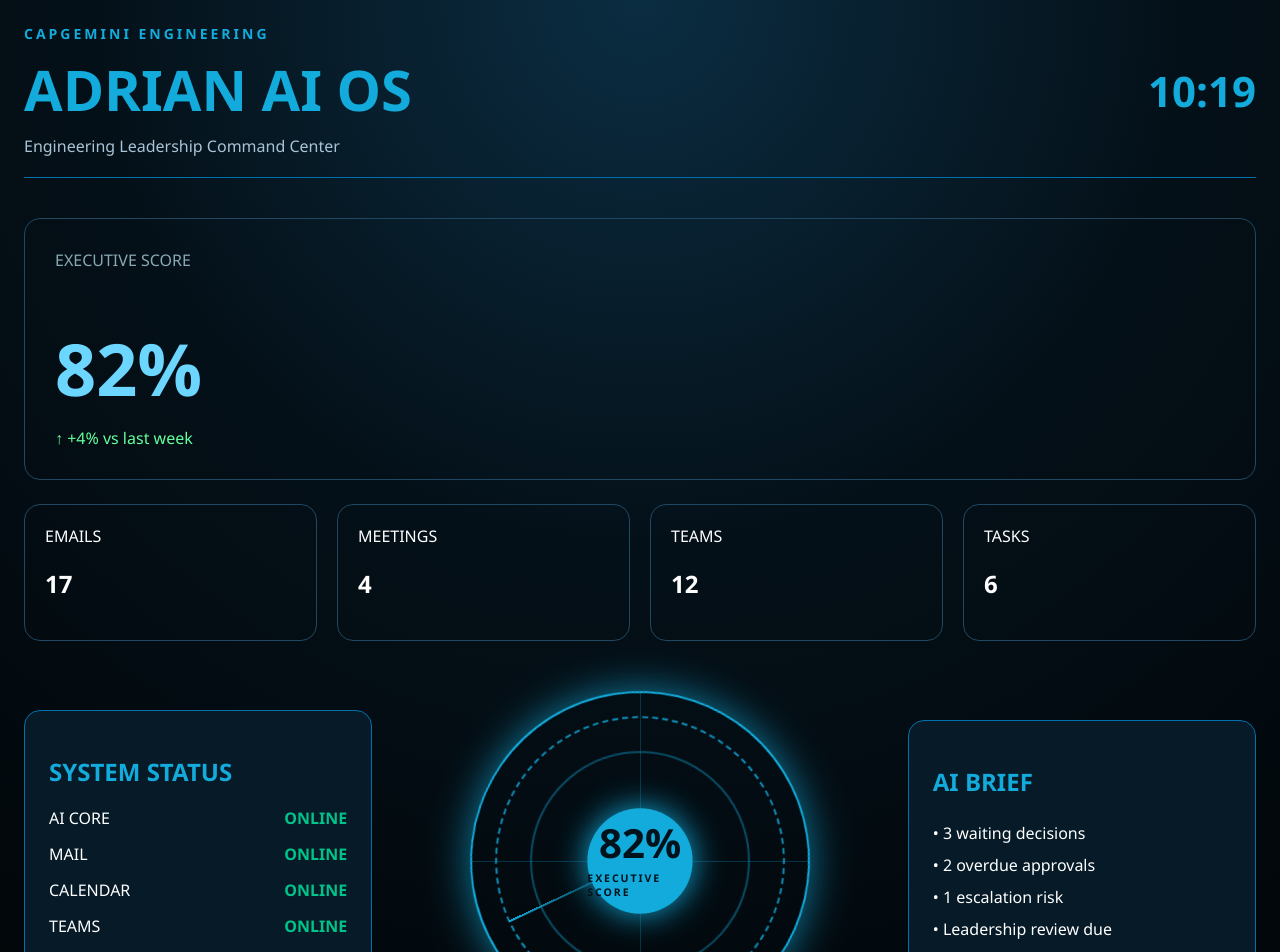
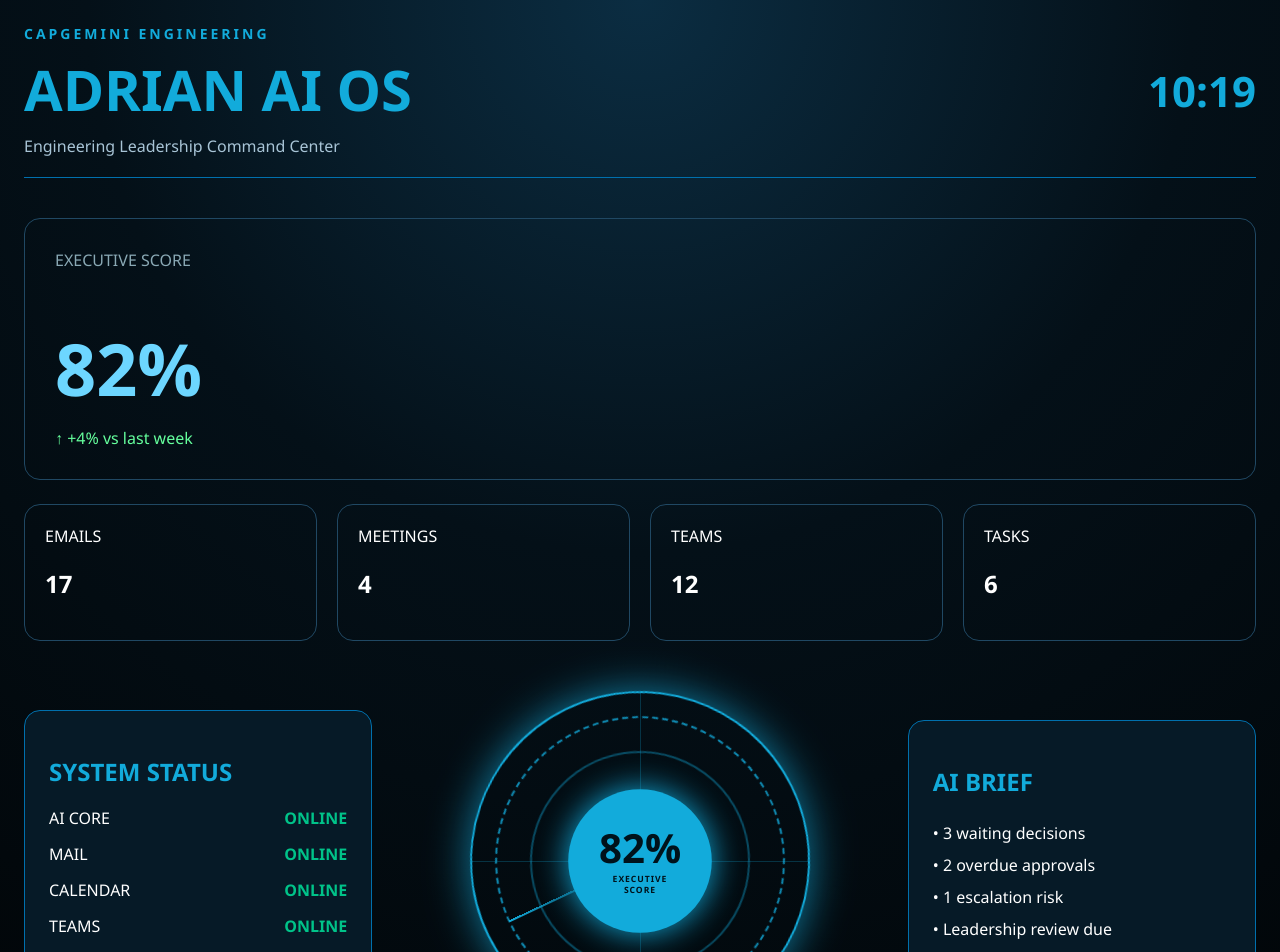
Before and after one commit to adrianbartosik/adrian-ai-os, a Next.js app: page / in a window 1280 px wide. Shown: the top 952 px of the page. Built offline with nearby package versions, Linux system fonts and the light colour scheme.

Commit message:
Refactor styles in ArcReactor component
Adjusted styles for the ArcReactor component, including inset, font sizes, and text formatting.

```diff
--- a/components/ArcReactor.js
+++ b/components/ArcReactor.js
@@ -136,7 +136,7 @@ export default function ArcReactor() {
           <div
             style={{
               position: "absolute",
-              inset: "115px",
+              inset: "95px",
               borderRadius: "50%",
               background: "#12abdb",
               animation: "pulse 3s ease-in-out infinite",
@@ -146,12 +146,15 @@ export default function ArcReactor() {
               alignItems: "center",
               color: "#00121b",
               fontWeight: "bold",
+              textAlign: "center",
+              padding: "10px",
             }}
           >
             <div
               style={{
                 fontSize: "42px",
-                lineHeight: 1,
+                lineHeight: "42px",
+                fontWeight: "700",
               }}
             >
               82%
@@ -159,12 +162,17 @@ export default function ArcReactor() {
 
             <div
               style={{
-                fontSize: "11px",
-                letterSpacing: "2px",
-                marginTop: "8px",
+                fontSize: "9px",
+                marginTop: "6px",
+                letterSpacing: "1px",
+                lineHeight: "11px",
+                maxWidth: "80px",
+                textTransform: "uppercase",
               }}
             >
-              EXECUTIVE SCORE
+              Executive
+              <br />
+              Score
             </div>
           </div>
 
```
